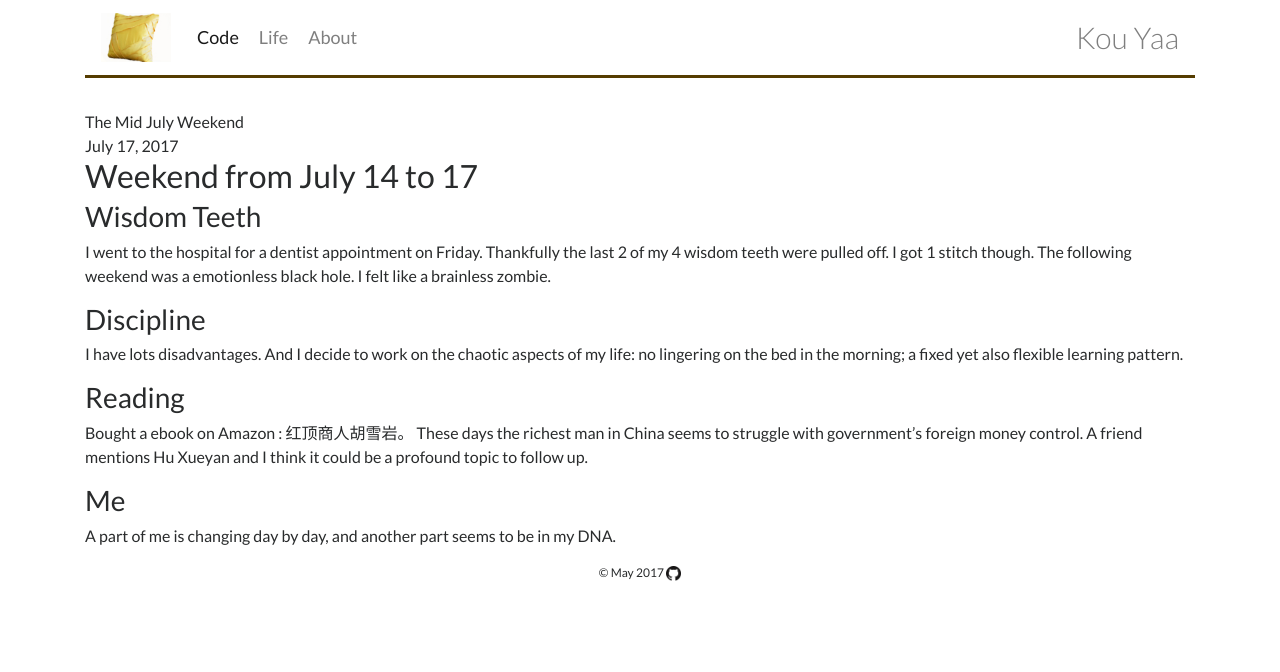
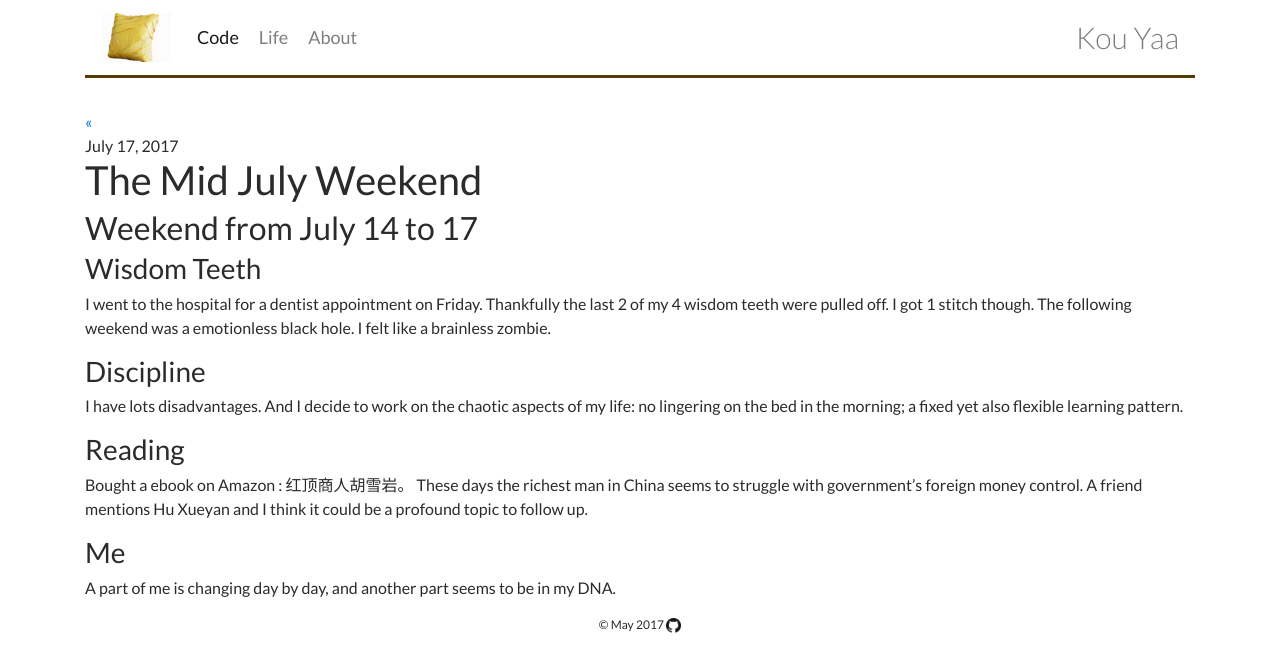
Before and after one commit to yinkouya/yinkouya.github.io, a Jekyll site: the page built from _posts/2017-07-17-The-Mid-July-Weekend.md, in a window 1280 px wide. Shown: the top 672 px of the page. Built offline with Jekyll 4.4.1, drawn with Linux system fonts in a browser that asks for light colours; nearby versions of some CDN libraries; our own code applies the rules of GitHub Pages for plain Markdown files; a script that is not in the unit is left out.

Commit message:
Update post.html

```diff
--- a/_layouts/post.html
+++ b/_layouts/post.html
@@ -1,12 +1,14 @@
 ---
 layout: default
 ---
-<div class="article">
-  <div class="article-head">
-    <div class="article-title">{{ page.title }}</div>
-    <div class="article-date">{{ page.date | date:"%B %d, %Y" }}</div>
-  </div>
-  <div class="article-main">
-    {{ content }}
-  </div>
-</div>
+<article role="main">
+    <header>
+      <a href="{{ site.baseurl }}/" id="home_link">«</a>
+      <div class="article-date">{{ page.date | date:"%B %d, %Y" }}</div>
+      <h1>{{ page.title }}</h1>
+    </header>
+
+    <div class="text" id="js-post-content">
+        {{ content }}
+    </div>
+ </article>
```
